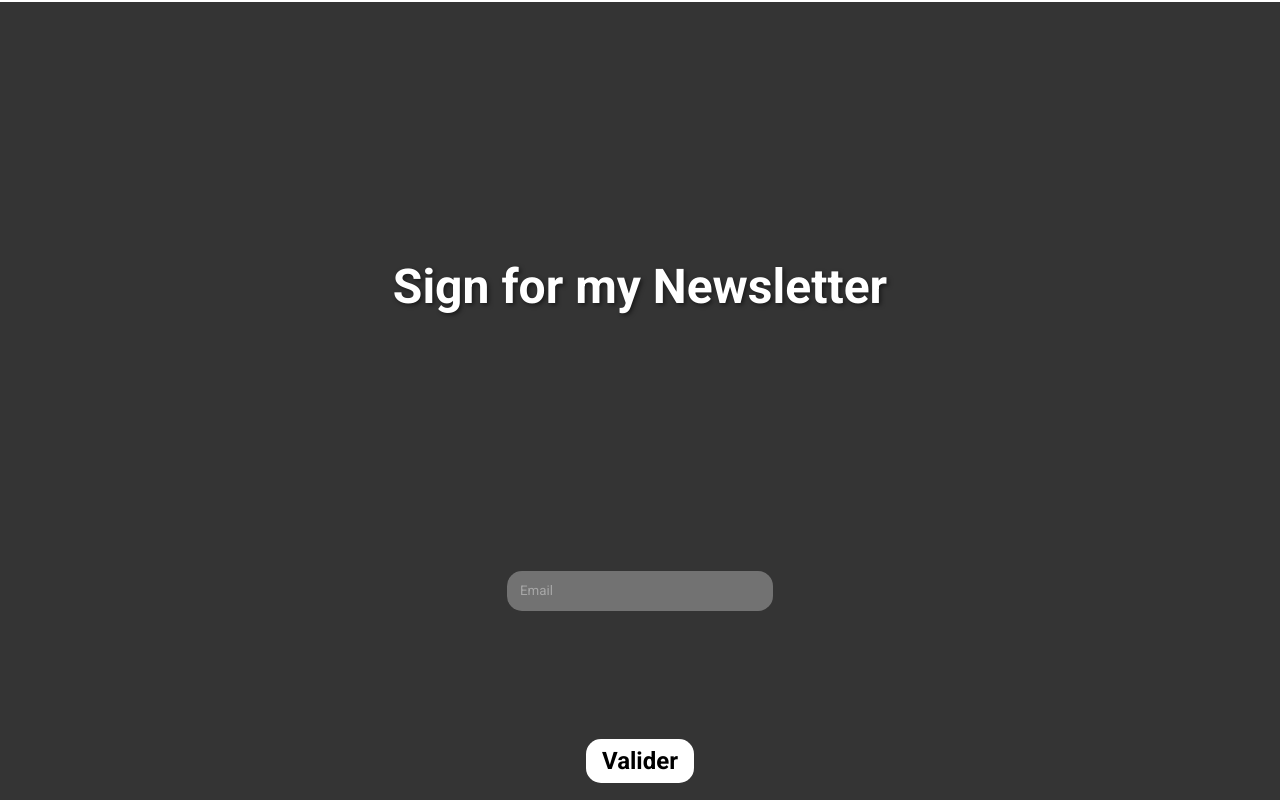
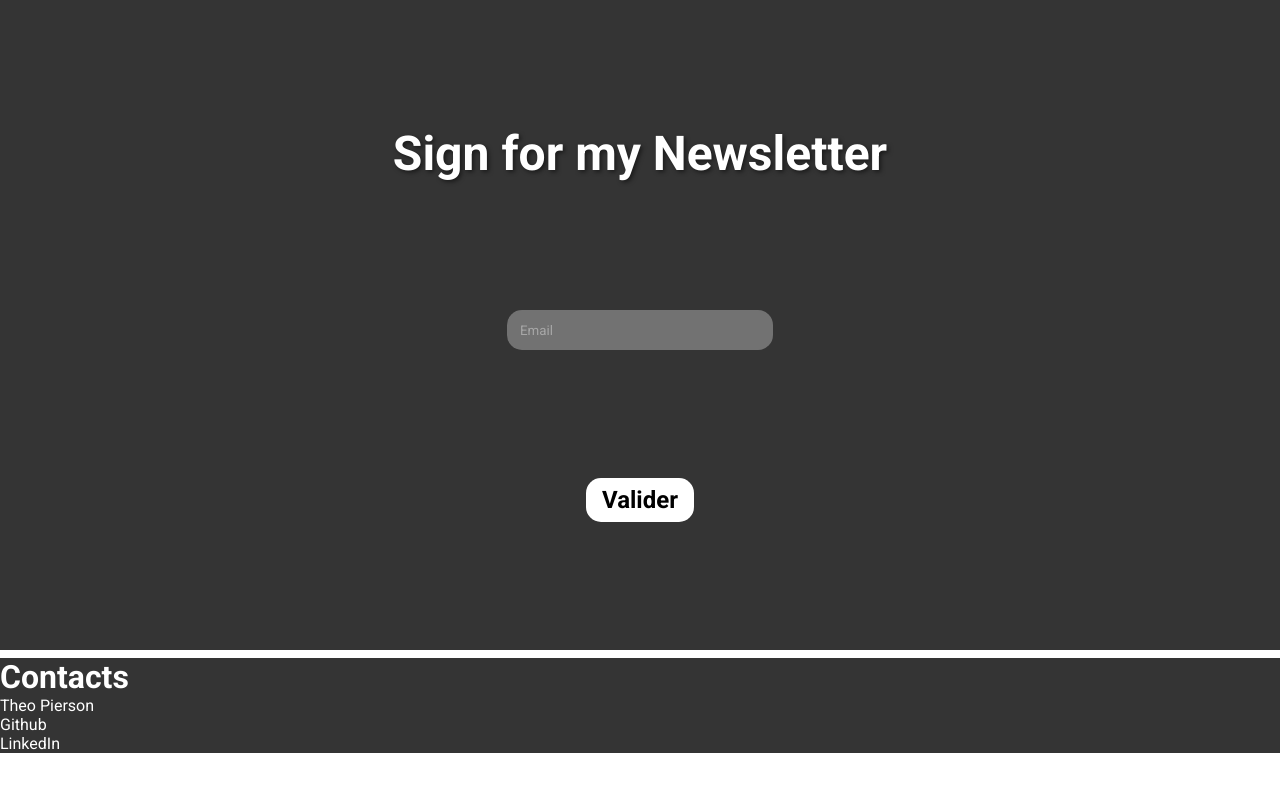
Before and after one commit to TheoPIERSON/mighty-coaching, an Angular app: page / in a window 1280 px wide. Shown: the part 2680-3480 px from the top of the page. After the commit the page ends 3433 px from the top, so only its background shows below. Built offline with nearby package versions, Linux system fonts and the light colour scheme.

Commit message:
feat: start footer component

```diff
--- a/src/app/components/footer/footer.component.html
+++ b/src/app/components/footer/footer.component.html
@@ -1 +1,8 @@
-<div class="container"><h1>Contacts</h1></div>
+<div class="container">
+  <h1>Contacts</h1>
+  <ul>
+    <li>Theo Pierson</li>
+    <li>Github</li>
+    <li>LinkedIn</li>
+  </ul>
+</div>
--- a/src/app/components/footer/footer.component.scss
+++ b/src/app/components/footer/footer.component.scss
@@ -0,0 +1,6 @@
+$primary-color: #343434;
+.container {
+  background-color: $primary-color;
+  color: white;
+  margin-top: 0.5rem;
+}
--- a/src/app/components/newsletter-form/newsletter-form.component.scss
+++ b/src/app/components/newsletter-form/newsletter-form.component.scss
@@ -3,16 +3,19 @@ $medium-screen: 768px;
 .container {
   display: grid;
   place-items: center;
-  margin-top: 1%;
+  margin-top: 0.5rem;
   background-color: $primary-color;
   color: white;
   font-weight: bold;
 }
 h1 {
-  margin-top: 20%;
+  margin-top: 10%;
   text-align: center;
   font-size: 3rem; /* Taille du texte */
   text-shadow: 2px 2px 4px rgba(0, 0, 0, 0.5); /* Ombre pour améliorer la lisibilité */
+  @media screen and (max-width: $medium-screen) {
+    margin-top: 20%;
+  }
 }
 input {
   background-color: rgba(255, 255, 255, 0.304);
@@ -20,17 +23,23 @@ input {
   border-radius: 15px;
   padding: 0.8rem;
   width: 15rem;
-  margin-top: 20%;
+  margin-top: 10%;
+  @media screen and (max-width: $medium-screen) {
+    margin-top: 20%;
+  }
 }
 button {
   margin-top: 10%;
-  margin-bottom: 20%;
+  margin-bottom: 10%;
   background-color: white;
   border: none;
   border-radius: 15px;
   padding: 0.5rem 1rem;
   font-weight: 600;
   font-size: 1.5rem;
+  @media screen and (max-width: $medium-screen) {
+    margin-bottom: 20%;
+  }
 }
 ::placeholder {
   color: rgba(255, 255, 255, 0.376);
```
